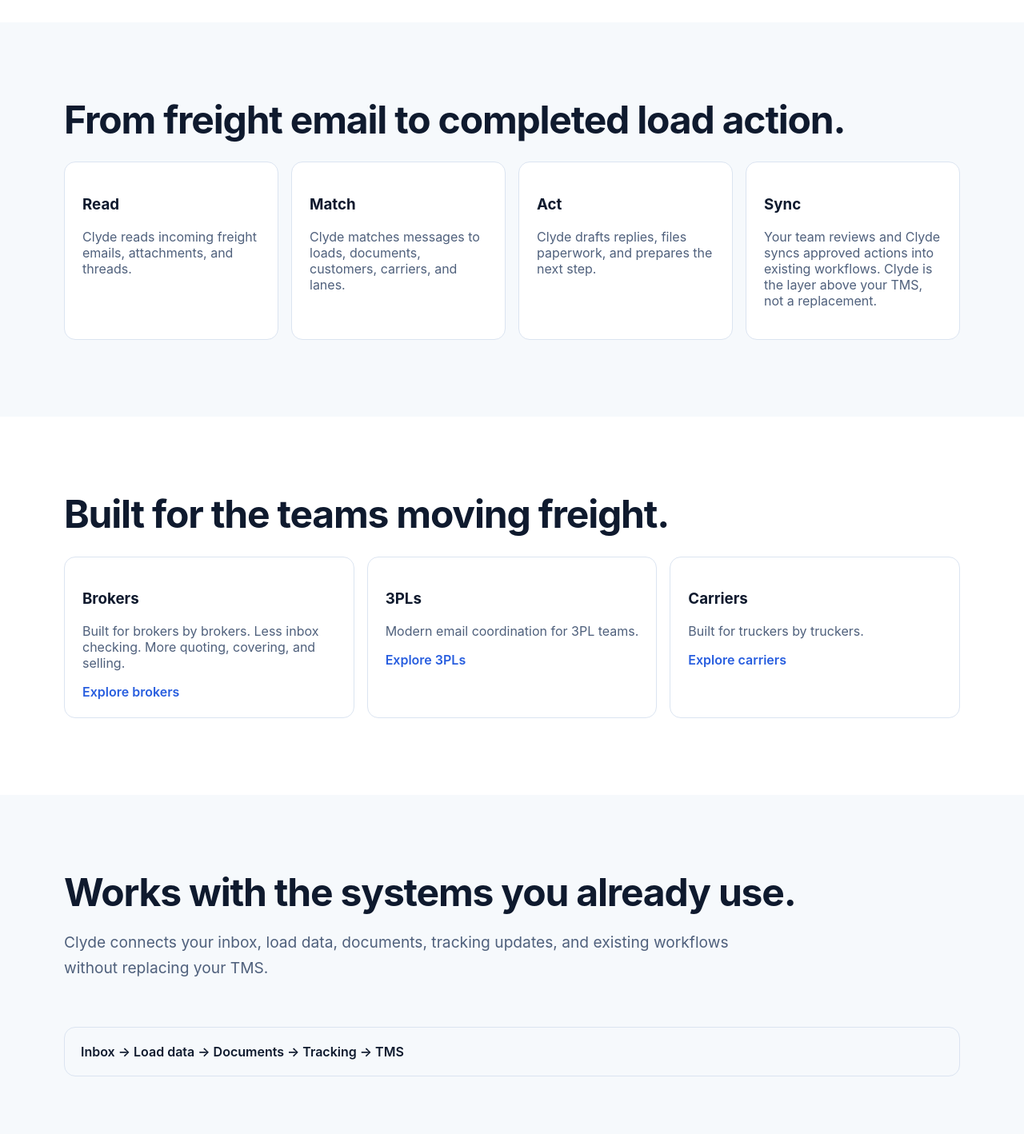
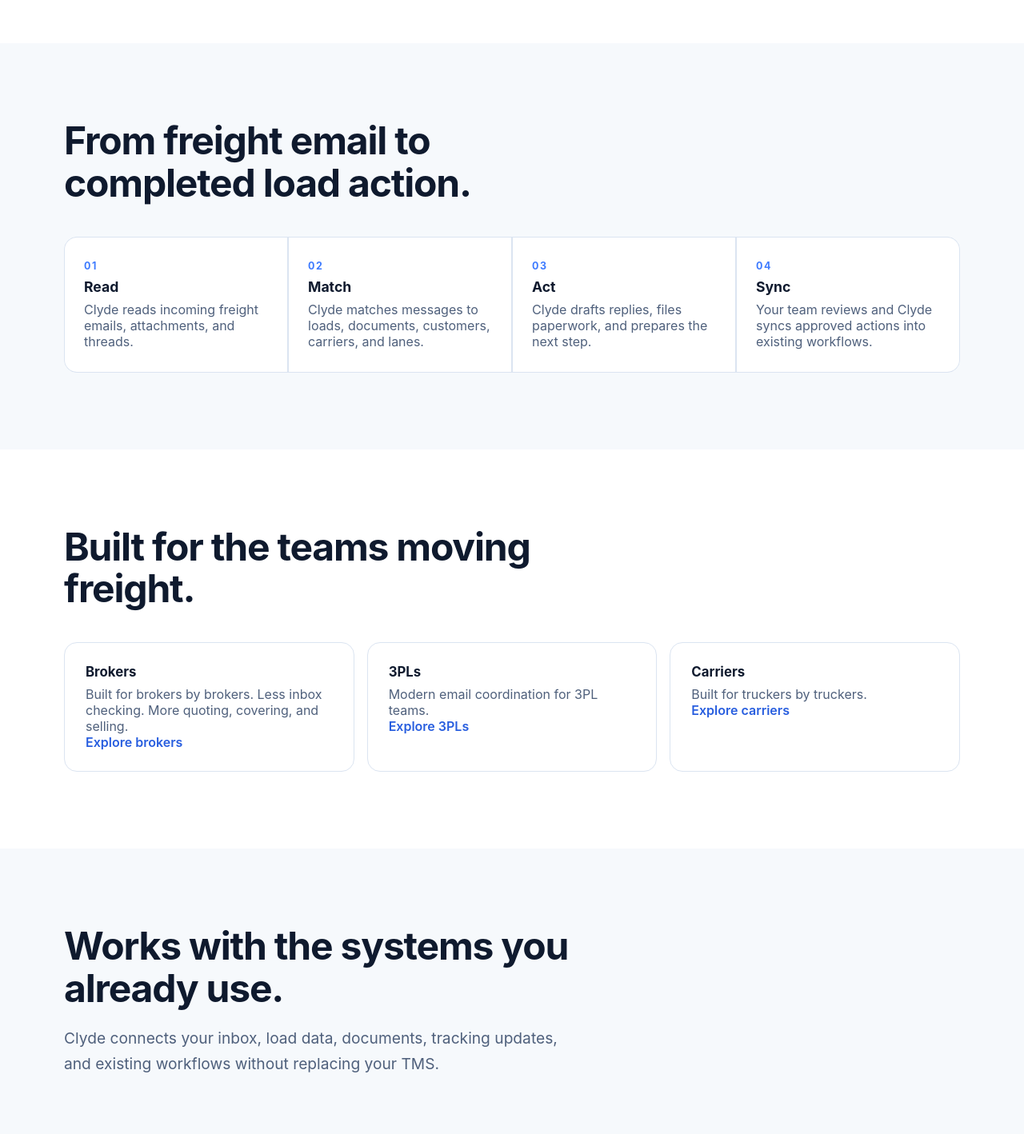
Before and after one commit to mcsupplies81-cpu/clyde-landing, a Next.js app: page / in a window 1280 px wide. Shown: the part 1480-2898 px from the top of the page at 80% size. Built offline with nearby package versions, Linux system fonts and the light colour scheme.

Commit message:
Refine homepage section styling and process flow

```diff
--- a/app/globals.css
+++ b/app/globals.css
@@ -89,9 +89,18 @@
 
 .grid3 { display: grid; grid-template-columns: repeat(auto-fit, minmax(230px, 1fr)); gap: 16px; }
 .card {
-  border: 1px solid var(--line); border-radius: 14px; padding: 22px;
+  border: 1px solid var(--line);
+  border-radius: 16px;
+  padding: 26px;
   background: white;
+  transition: box-shadow 0.18s ease, border-color 0.18s ease;
 }
+.card:hover {
+  box-shadow: 0 4px 24px rgba(30, 60, 120, 0.08);
+  border-color: #c2d4f0;
+}
+.card h3 { margin: 0 0 8px; font-size: 1.05rem; font-weight: 700; }
+.card p { margin: 0; }
 .inlineCta { color: #285edf; font-weight: 600; }
 
 .darkCard {
@@ -115,8 +124,22 @@
   border-radius: 10px; padding: 10px; color: #d2e2ff; font-size: .88rem;
 }
 
-.sectionHeader { margin-bottom: 26px; }
-.flowBand { border: 1px solid var(--line); border-radius: 14px; padding: 20px; font-weight: 600; }
+.sectionHeader {
+  margin-bottom: 40px;
+  max-width: 640px;
+}
+.sectionHeader .h2 { margin-bottom: 10px; }
+.flowBand {
+  display: flex;
+  align-items: center;
+  gap: 0;
+  border: 1px solid var(--line);
+  border-radius: 14px;
+  padding: 0;
+  overflow: hidden;
+  background: white;
+  font-weight: 600;
+}
 .ctaBand { border-top: 1px solid rgba(170, 194, 237, .35); }
 
 .footer { background: #071326; color: #d6e3ff; border-top: 1px solid rgba(170, 194, 237, .2); padding: 52px 0; }
@@ -248,3 +271,43 @@
   margin-top: 1px;
   color: #aab9cf;
 }
+
+.stepsGrid {
+  display: grid;
+  grid-template-columns: repeat(auto-fit, minmax(200px, 1fr));
+  gap: 2px;
+  background: var(--line);
+  border: 1px solid var(--line);
+  border-radius: 16px;
+  overflow: hidden;
+}
+.stepCard {
+  background: white;
+  padding: 28px 24px;
+  display: grid;
+  gap: 8px;
+}
+.stepCard h3 { margin: 0; font-size: 1.1rem; }
+.stepCard p { margin: 0; }
+.stepNumber {
+  font-size: .78rem;
+  font-weight: 700;
+  letter-spacing: .12em;
+  color: var(--blue-500);
+}
+
+.flowStep {
+  display: flex;
+  align-items: center;
+  gap: 0;
+  padding: 16px 22px;
+  font-size: .95rem;
+  font-weight: 600;
+  flex: 1;
+  justify-content: center;
+}
+.flowArrow {
+  color: var(--ink-700);
+  margin-left: 12px;
+  font-weight: 400;
+}
--- a/app/page.tsx
+++ b/app/page.tsx
@@ -136,17 +136,20 @@
       <section className="section light">
         <div className="container">
           <SectionHeader title="From freight email to completed load action." />
-          <Cards
-            items={[
-              { title: "Read", copy: "Clyde reads incoming freight emails, attachments, and threads." },
-              { title: "Match", copy: "Clyde matches messages to loads, documents, customers, carriers, and lanes." },
-              { title: "Act", copy: "Clyde drafts replies, files paperwork, and prepares the next step." },
-              {
-                title: "Sync",
-                copy: "Your team reviews and Clyde syncs approved actions into existing workflows. Clyde is the layer above your TMS, not a replacement.",
-              },
-            ]}
-          />
+          <div className="stepsGrid">
+            {[
+              { step: "01", title: "Read", copy: "Clyde reads incoming freight emails, attachments, and threads." },
+              { step: "02", title: "Match", copy: "Clyde matches messages to loads, documents, customers, carriers, and lanes." },
+              { step: "03", title: "Act", copy: "Clyde drafts replies, files paperwork, and prepares the next step." },
+              { step: "04", title: "Sync", copy: "Your team reviews and Clyde syncs approved actions into existing workflows." },
+            ].map((item) => (
+              <div key={item.step} className="stepCard">
+                <span className="stepNumber">{item.step}</span>
+                <h3>{item.title}</h3>
+                <p className="muted">{item.copy}</p>
+              </div>
+            ))}
+          </div>
         </div>
       </section>
 
@@ -184,7 +187,14 @@
             title="Works with the systems you already use."
             copy="Clyde connects your inbox, load data, documents, tracking updates, and existing workflows without replacing your TMS."
           />
-          <div className="flowBand">Inbox → Load data → Documents → Tracking → TMS</div>
+          <div className="flowBand">
+            {["Inbox", "Load data", "Documents", "Tracking", "TMS"].map((item, i, arr) => (
+              <div key={item} className="flowStep">
+                {item}
+                {i < arr.length - 1 && <span className="flowArrow">→</span>}
+              </div>
+            ))}
+          </div>
         </div>
       </section>
 
```
